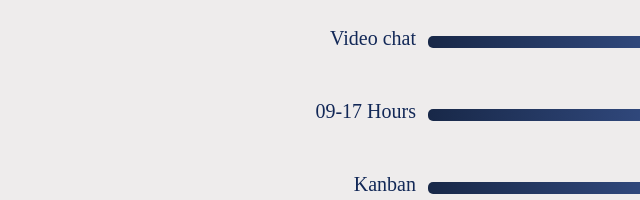
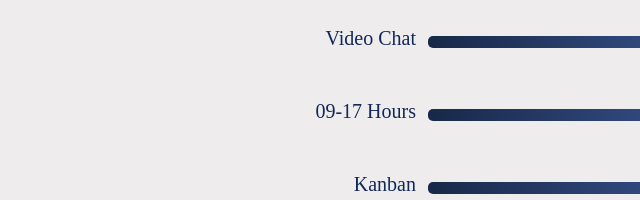
Before and after one commit to Emel82/Emel82.github.io, a plain HTML site: page How_we_roll/form.html in a window 1280 px wide. Shown: the part 863-1063 px from the top of the page, 0-640 px from the left. Drawn offline with Linux system fonts and the light colour scheme.

Commit message:
oppdater

```diff
--- a/How_we_roll/form.html
+++ b/How_we_roll/form.html
@@ -306,7 +306,7 @@ https://cssgradient.io/gradient-backgrounds/ -->
         <!-- Interrupt me when you need me -->
         <div class="left"><p>Interrupt me when you need me</p></div>
         <!-- Video chat -->
-        <div class="right"><p>Video chat</p></div>
+        <div class="right"><p>Video Chat</p></div>
         <div>
           <br />
           <input
```
